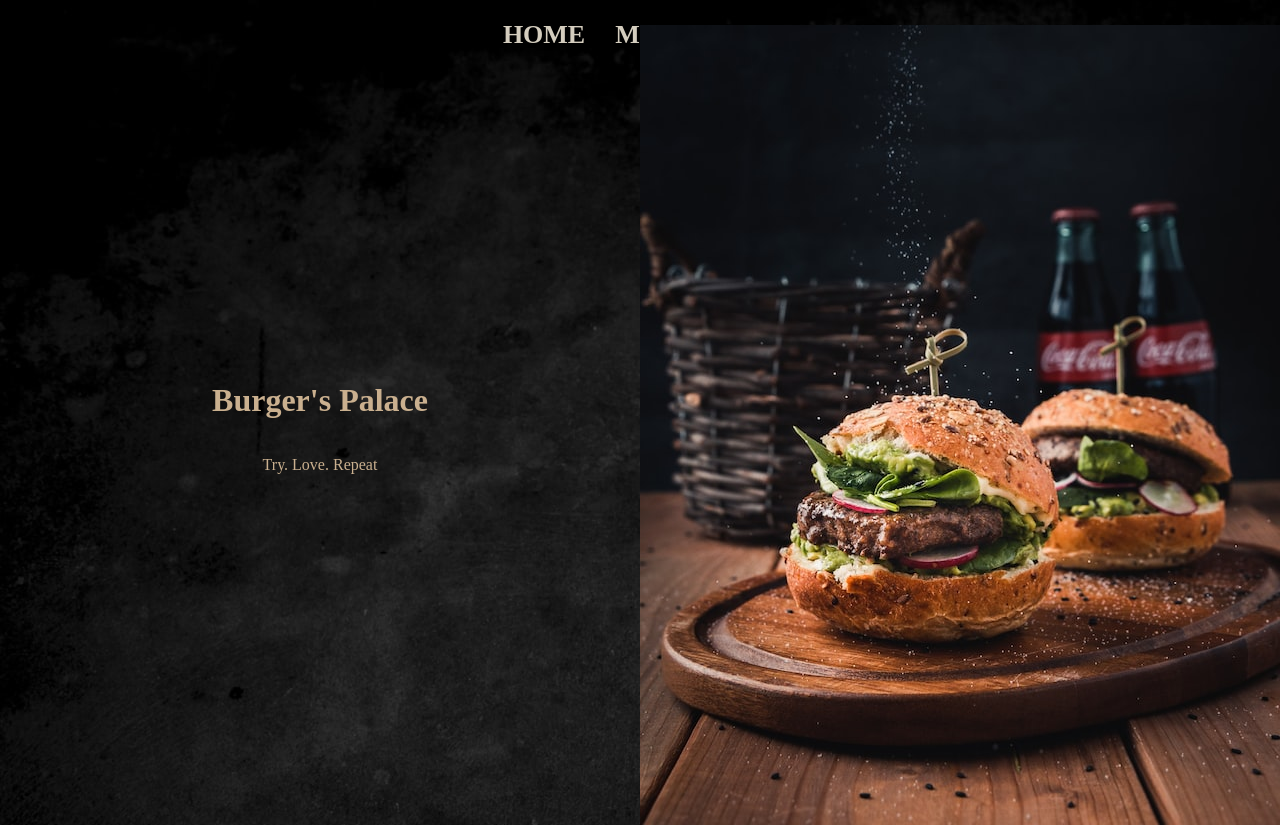
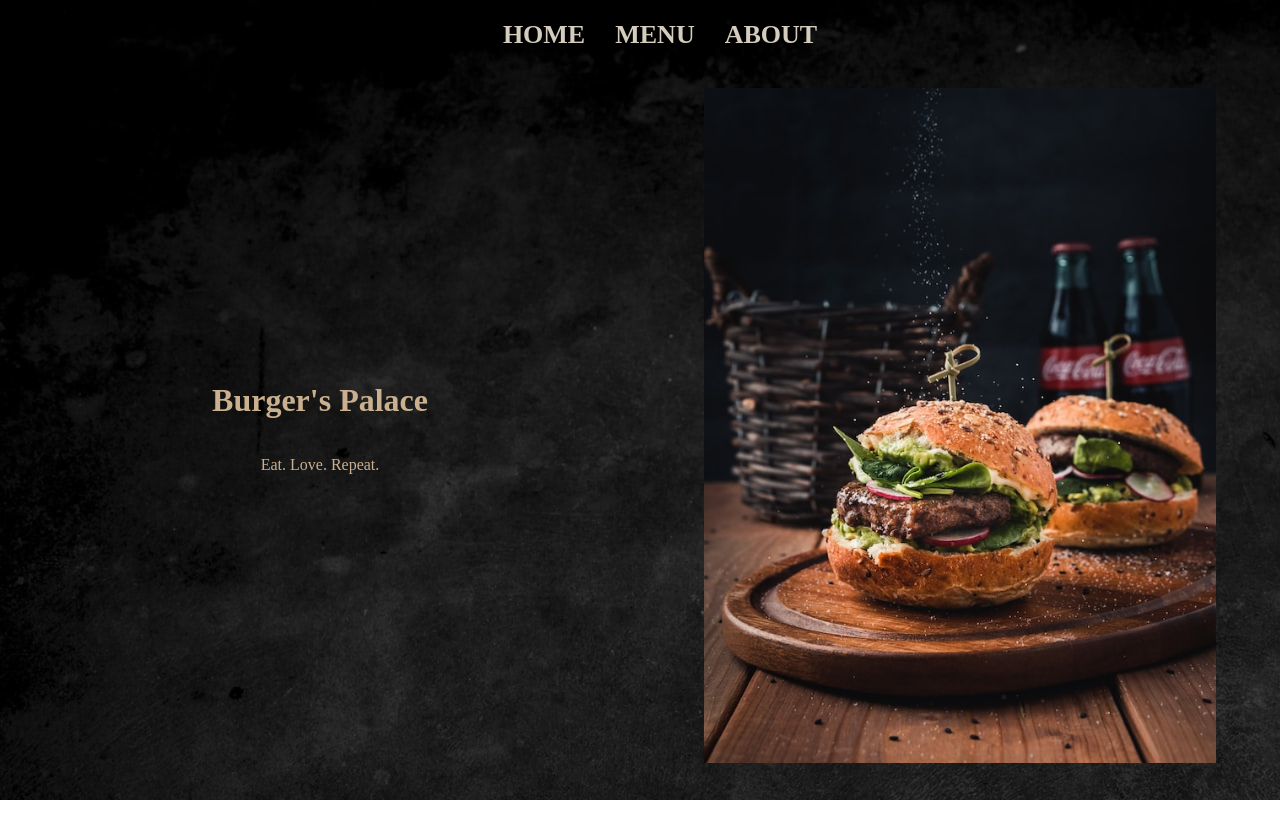
Before and after one commit to Phil-Menard/restaurant-page, a website built with webpack: page dist/index.html in a window 1280 px wide. After the commit the page ends 800 px from the top, so only its background shows below. Built offline with nearby package versions, Linux system fonts and the light colour scheme.

Commit message:
Establish structure
Create a structure in index.js to change the page when click on links.

```diff
--- a/src/index.js
+++ b/src/index.js
@@ -0,0 +1,28 @@
+import createHeader from './modules/header.js';
+import createMainHome from './modules/home.js';
+import createMainMenu from './modules/menu.js';
+import createMainAbout from './modules/about.js';
+
+const content = document.getElementById('content');
+
+content.appendChild(createHeader());
+content.appendChild(createMainHome());
+
+const home = document.getElementById('home');
+const menu = document.getElementById('menu');
+const about = document.getElementById('about');
+
+home.addEventListener('click', function()   {
+    content.removeChild(document.querySelector('.main'));
+    content.appendChild(createMainHome());
+})
+
+menu.addEventListener('click', function()   {
+    content.removeChild(document.querySelector('.main'));
+    content.appendChild(createMainMenu());
+})
+
+about.addEventListener('click', function()   {
+    content.removeChild(document.querySelector('.main'));
+    content.appendChild(createMainAbout());
+})
--- /dev/null
+++ b/src/modules/about.js
@@ -0,0 +1,9 @@
+function createMainAbout()   {
+    const main = document.createElement('div');
+
+    main.className = 'main';
+
+    return main;
+}
+
+export default createMainAbout;
--- /dev/null
+++ b/src/modules/header.js
@@ -0,0 +1,28 @@
+function createHeader() {
+    const header = document.createElement('header');
+    const liste = document.createElement('ul');
+    const home = document.createElement('li');
+    const menu = document.createElement('li');
+    const about = document.createElement('li');
+    const lienHome = document.createElement('a');
+    const lienMenu = document.createElement('a');
+    const lienAbout = document.createElement('a');
+
+    lienHome.textContent = "HOME";
+    lienMenu.textContent = "MENU";
+    lienAbout.textContent = "ABOUT";
+
+    lienHome.id = "home";
+    lienMenu.id = "menu";
+    lienAbout.id = "about";
+
+    home.appendChild(lienHome);
+    menu.appendChild(lienMenu);
+    about.appendChild(lienAbout);
+    liste.append(home, menu, about);
+    header.appendChild(liste);
+
+    return header;
+}
+
+export default createHeader;
--- /dev/null
+++ b/src/modules/home.js
@@ -0,0 +1,39 @@
+function createMainHome()   {
+    const main = document.createElement('div');
+    const leftSide = createLeftSide();
+    const rightSide = createRightSide();
+
+    main.className = 'main';
+    leftSide.className = 'left-side';
+    rightSide.className = 'right-side';
+
+    main.append(leftSide, rightSide);
+
+    return main;
+}
+
+function createLeftSide()   {
+    let container = document.createElement('div');
+    let title = document.createElement('h1');
+    let paragraphe = document.createElement('p');
+
+    title.textContent = "Burger's Palace";
+    paragraphe.textContent = "Eat. Love. Repeat.";
+
+    container.append(title, paragraphe);
+
+    return container;
+}
+
+function createRightSide()  {
+    let container = document.createElement('div');
+    const burgerImage = document.createElement('div');
+
+    burgerImage.className = "burgerImage";
+
+    container.appendChild(burgerImage);
+
+    return container;
+}
+
+export default createMainHome;
--- /dev/null
+++ b/src/modules/menu.js
@@ -0,0 +1,9 @@
+function createMainMenu()   {
+    const main = document.createElement('div');
+
+    main.className = 'main';
+
+    return main;
+}
+
+export default createMainMenu;
```
Also changed, not shown: dist/images/background.jpg (renamed from dist/background.jpg), dist/images/photo-index.jpg (renamed from dist/photo-index.jpg), dist/index.html, dist/main.js, dist/style.css.
